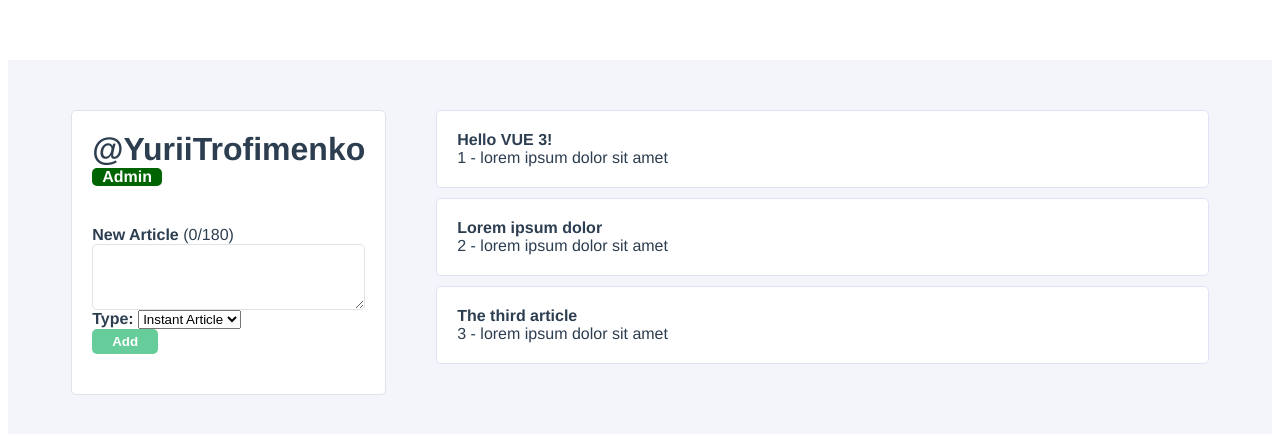
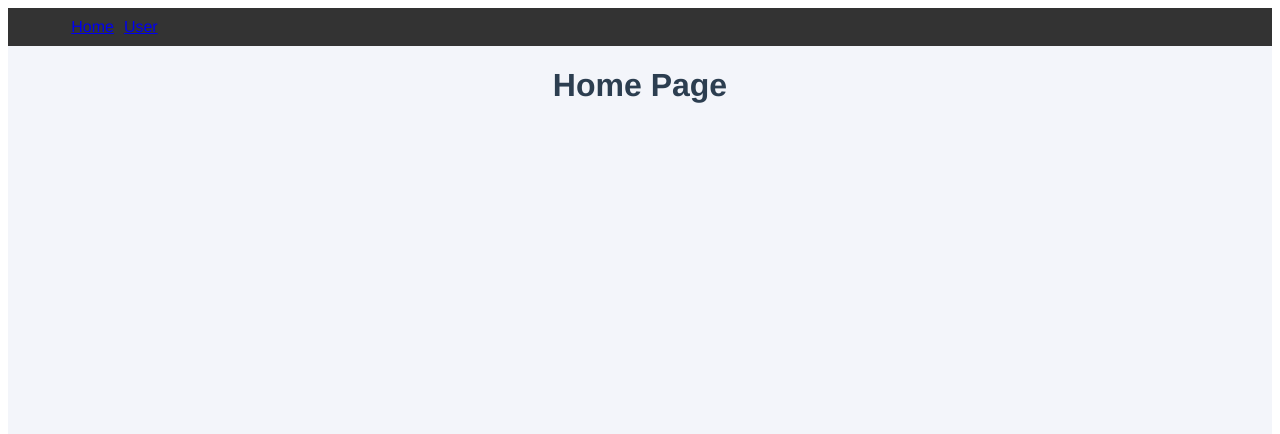
Before and after one commit to YuriiTrofimenko/vue3-demo-articles, a Vue app: page / in a window 1280 px wide. Shown: the top 434 px of the page. Built offline with nearby package versions, Linux system fonts and the light colour scheme.

Commit message:
view-router, router-link

```diff
--- a/package.json
+++ b/package.json
@@ -16,11 +16,13 @@
     "stylint": "^2.0.0",
     "stylus": "^0.54.8",
     "stylus-loader": "^3.0.2",
-    "vue": "^3.0.0"
+    "vue": "^3.0.0",
+    "vue-router": "^4.0.0-0"
   },
   "devDependencies": {
     "@vue/cli-plugin-babel": "~4.5.0",
     "@vue/cli-plugin-eslint": "~4.5.0",
+    "@vue/cli-plugin-router": "^4.5.9",
     "@vue/cli-service": "~4.5.0",
     "@vue/compiler-sfc": "^3.0.0",
     "babel-eslint": "^10.1.0",
--- a/src/App.vue
+++ b/src/App.vue
@@ -1,22 +1,26 @@
-<template lang='pug'>
-UserProfile
+<template lang="pug">
+.app
+  nav
+    router-link(to="/") Home
+    router-link(to="/user/1") User
+  <router-view/>
 </template>
 
-<script>
-import UserProfile from './components/UserProfile'
-export default {
-  name: 'App',
-  components: { UserProfile }
-}
-</script>
-
-<style lang='stylus'>
-#app
+<style lang="stylus">
+.app
   font-family Avenir, Helvetica, Arial, sans-serif
   -webkit-font-smoothing antialiased
   -moz-osx-font-smoothing grayscale
+  text-align center
   color #2c3e50
-  margin-top 60px
   min-height 100vh
   background-color #f3f5fa
+  nav
+    display flex
+    align-items center
+    padding 10px 5%
+    background-color #333
+    color white
+    a
+      margin-right 10px
 </style>
--- a/src/main.js
+++ b/src/main.js
@@ -1,4 +1,5 @@
 import { createApp } from 'vue'
 import App from './App.vue'
+import router from './router'
 
-createApp(App).mount('#app')
+createApp(App).use(router).mount('#app')
--- /dev/null
+++ b/src/router/index.js
@@ -0,0 +1,23 @@
+import { createRouter, createWebHistory } from 'vue-router'
+import Home from '../views/Home.vue'
+import UserProfile from '../views/UserProfile.vue'
+
+const routes = [
+  {
+    path: '/',
+    name: 'Home',
+    component: Home
+  },
+  {
+    path: '/user/:userId',
+    name: 'UserProfile',
+    component: UserProfile
+  }
+]
+
+const router = createRouter({
+  history: createWebHistory(),
+  routes
+})
+
+export default router
--- /dev/null
+++ b/src/views/Home.vue
@@ -0,0 +1,9 @@
+<template lang='pug'>
+h1 Home Page
+</template>
+
+<script>
+export default {
+  name: 'Home'
+}
+</script>
--- a/src/components/UserProfile.vue
+++ b/src/views/UserProfile.vue
@@ -13,8 +13,8 @@
 
 <script>
 import { reactive } from 'vue'
-import ArticleItem from './ArticleItem'
-import ArticleForm from './ArticleForm'
+import ArticleForm from '../components/ArticleForm'
+import ArticleItem from '../components/ArticleItem'
 export default {
   name: 'UserProfile',
   components: {
```
Also changed, not shown: 1 other file (tests, documents, lock files or other folders).
